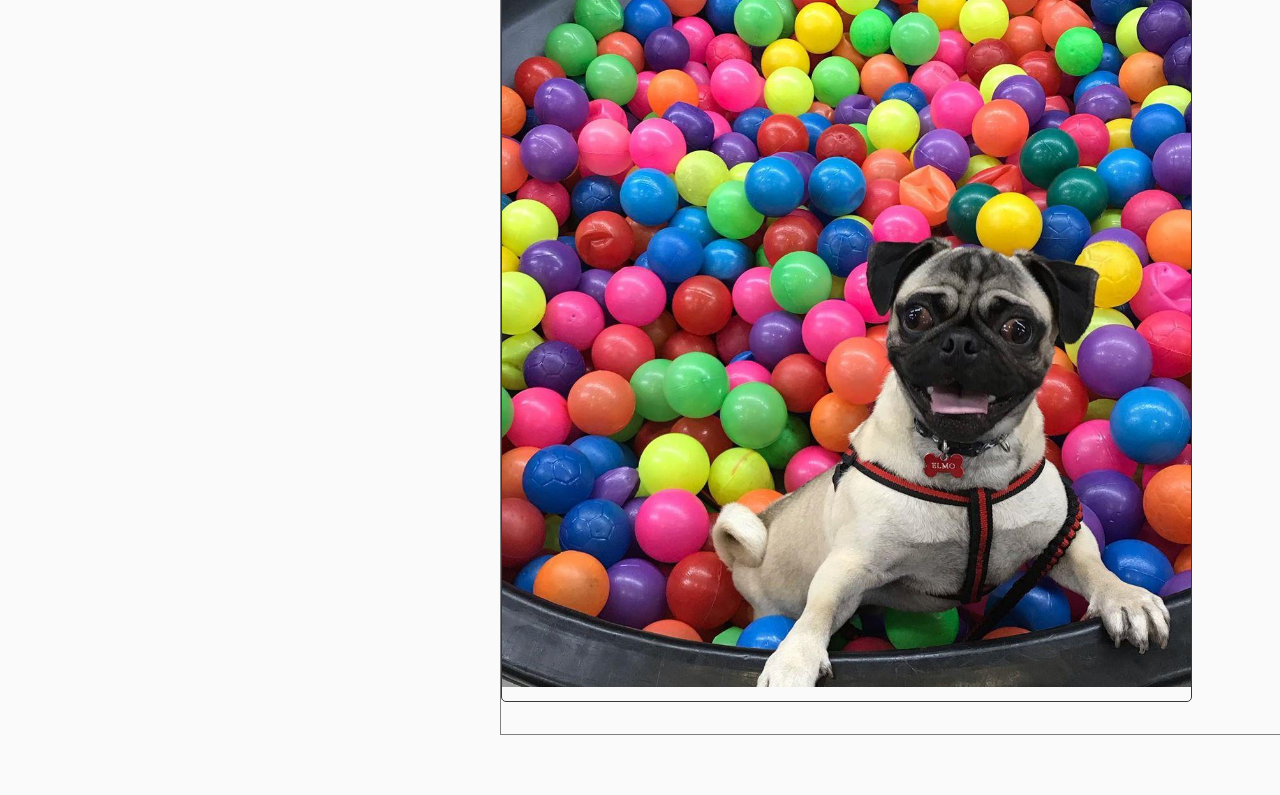
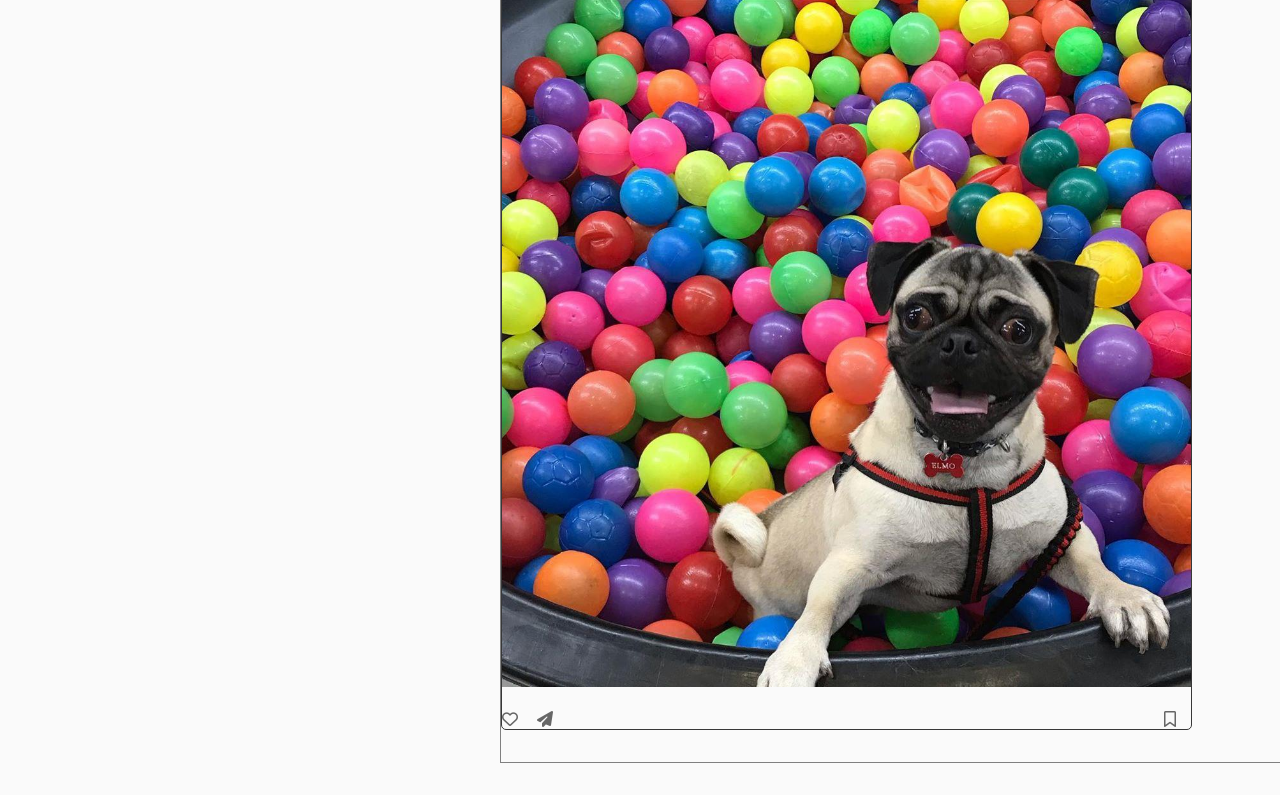
Before and after one commit to gndx/pugstagram, a website: page src/index.html in a window 1280 px wide. Shown: the part 178-973 px from the top of the page. Before the commit the page ends 945 px from the top, so only its background shows below. Drawn offline with Linux system fonts and the light colour scheme.

Commit message:
[ADD] icons

```diff
--- a/src/index.html
+++ b/src/index.html
@@ -39,8 +39,13 @@
         <div class="user-post">
           <img src="../images/pug.jpg" alt="">
         </div>
+        <div class="card-icons">
+          <i class="far fa-heart"></i>
+          <i class="fas fa-paper-plane"></i>
+          <i class="far fa-bookmark"></i>
+        </div>
       </div>
-      </div>
+    </div>
   </main>
   <footer>
   </footer>
--- a/src/styles/main.css
+++ b/src/styles/main.css
@@ -72,8 +72,10 @@ h1 {
     justify-content: flex-start;
 }
 
-.user i {
-
+.fa,
+.fas{
+  display: inline-flex;
+  margin-left: 500px;
 }
 
 .user span{
@@ -103,3 +105,17 @@ h1 {
   width: 100%;
   height: 100%;
 }
+
+.far,
+.fas {
+  margin-top: 10px;
+}
+
+.fa-paper-plane {
+  margin: 0 15px;
+}
+
+.fa-bookmark {
+  display: inline-flex;
+  margin-left: 37em;
+}
```
